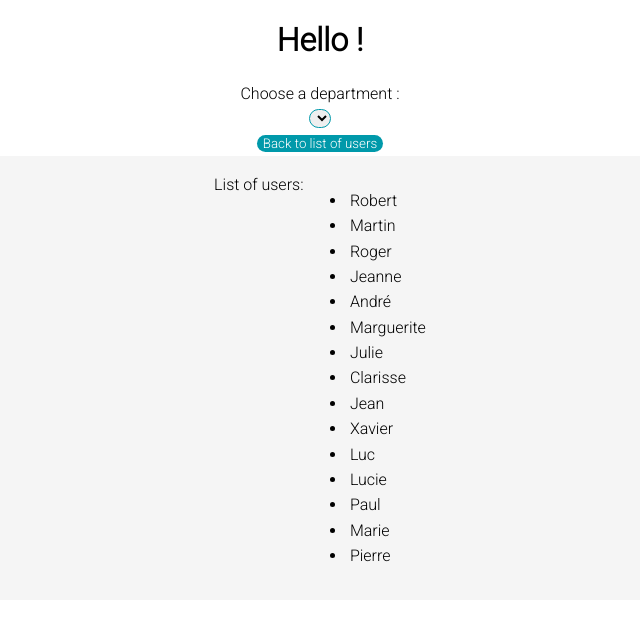
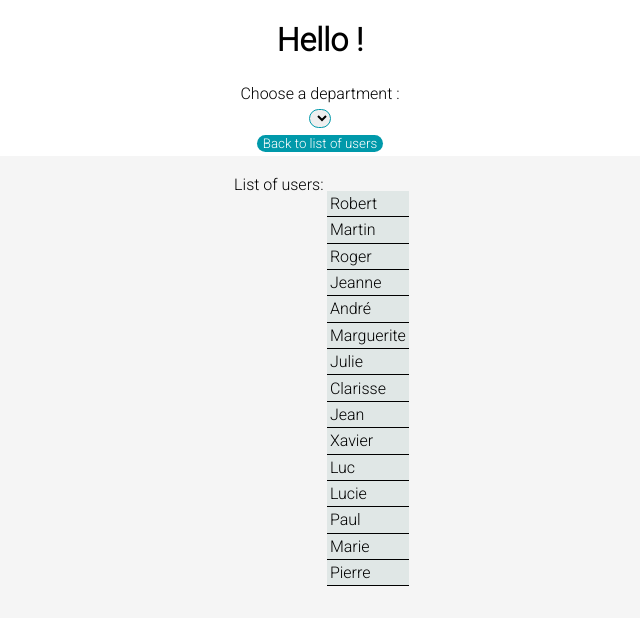
Before and after one commit to LouisYang95/projetReact, a React (Create React App) app in the folder react-app/: page / in a window 1280 px wide. Shown: the top 624 px of the page, without its empty margins (320-960 px from the left). Built offline with nearby package versions, Linux system fonts and the light colour scheme; no server answers.

Commit message:
Update index.css
Some new css to make it clearer ⚠

```diff
--- a/react-app/src/css/index.css
+++ b/react-app/src/css/index.css
@@ -20,9 +20,17 @@ html *{
 .users{
     padding: 0.2em;
 }
+ul{
+    padding-top: 0.2em;
+    padding-inline-start: 0px
+}
 li{
     padding: 0.2em;
+    list-style: none;
+    border-bottom: solid 0.5px;
+    background-color: rgb(224, 231, 230);
 }
+
 .select-users{
     display: flex;
     flex-direction: column;
@@ -43,4 +51,5 @@ select{
 }
 label{
     margin: 0.2em;
+
 }
```
